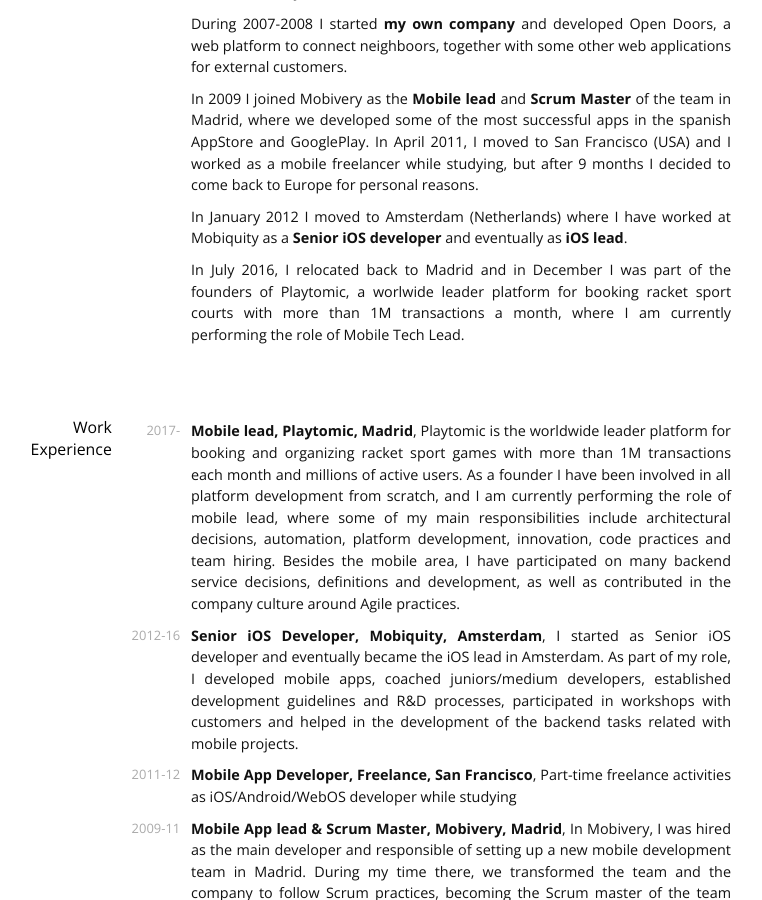
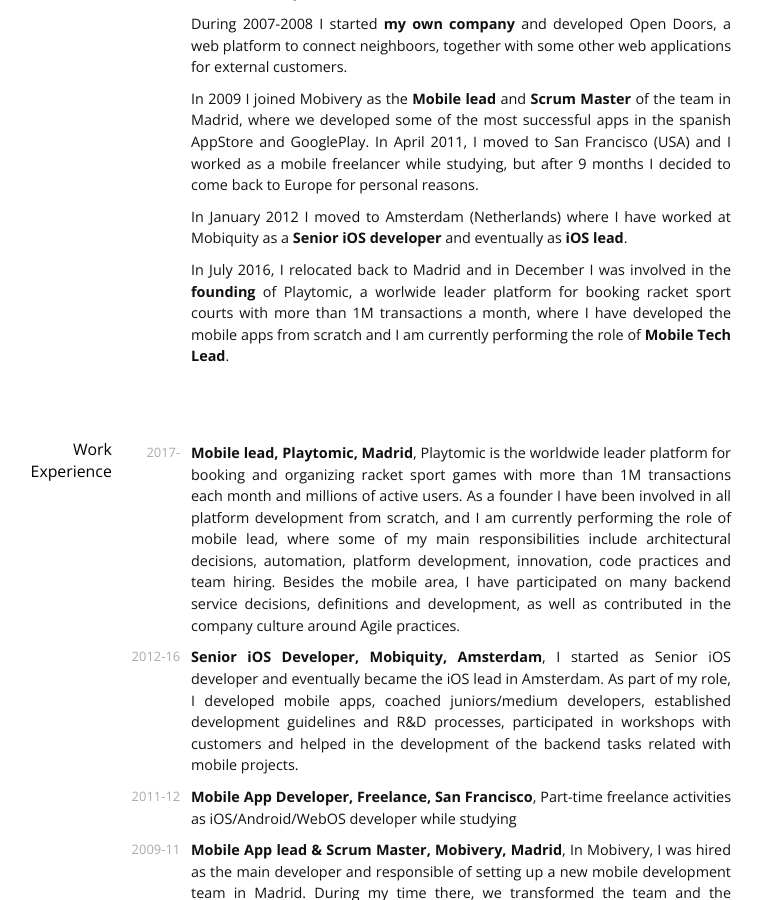
Before and after one commit to angelolloqui/angelolloqui.github.io, a Jekyll site: the page built from index.md, in a window 1280 px wide and 900 px high, scrolled down 656 px. Shown: the whole window, without its empty margins (269-1031 px from the left). Built offline with Jekyll 4.4.1, drawn with Linux system fonts in a browser that asks for light colours; nearby versions of some CDN libraries; some web fonts are replaced.

Commit message:
Minor bio update

```diff
--- a/index.md
+++ b/index.md
@@ -28,7 +28,7 @@
 
 In January 2012 I moved to Amsterdam (Netherlands) where I have worked at [Mobiquity](https://www.mobiquityinc.com/) as a **Senior iOS developer** and eventually as **iOS lead**.
 
-In July 2016, I relocated back to Madrid and in December I was part of the founders of [Playtomic](https://playtomic.io), a worlwide leader platform for booking racket sport courts with more than 1M transactions a month, where I am currently performing the role of Mobile Tech Lead.
+In July 2016, I relocated back to Madrid and in December I was involved in the **founding** of [Playtomic](https://playtomic.io), a worlwide leader platform for booking racket sport courts with more than 1M transactions a month, where I have developed the mobile apps from scratch and I am currently performing the role of **Mobile Tech Lead**.
 
 
 ## Work Experience
```
